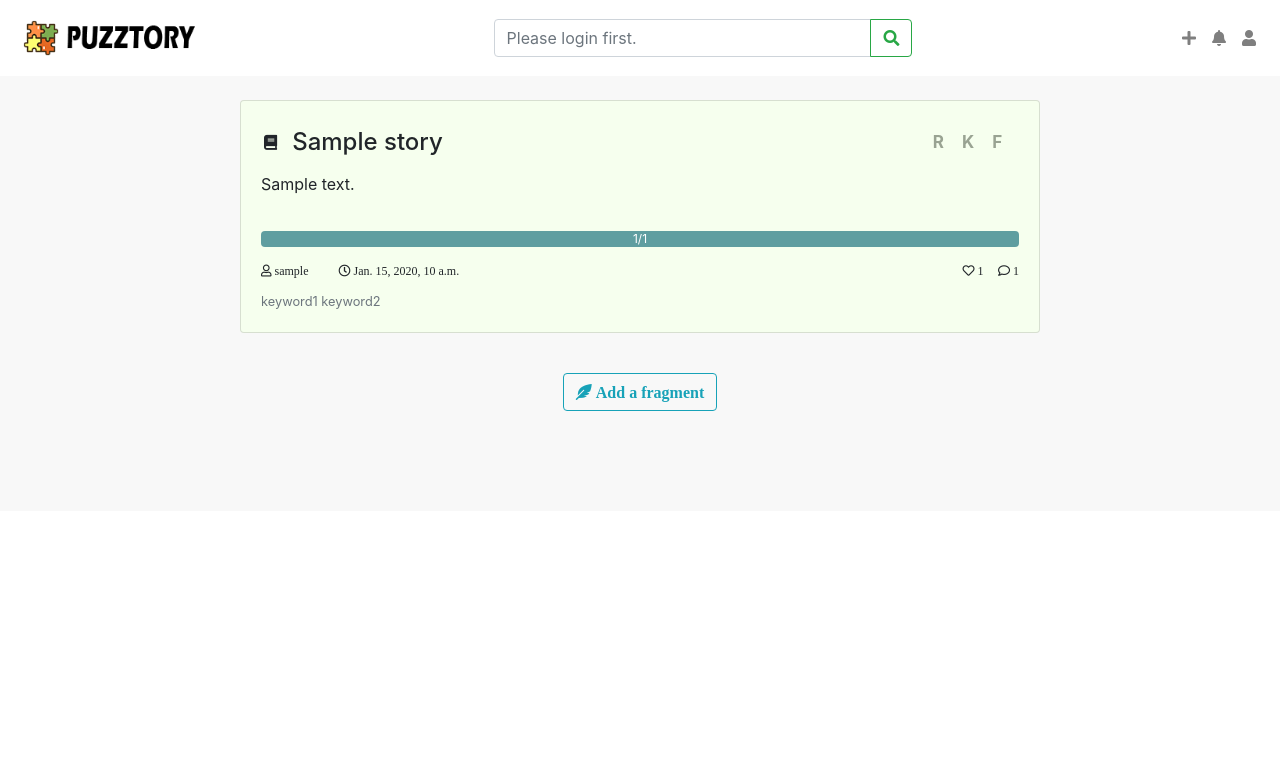
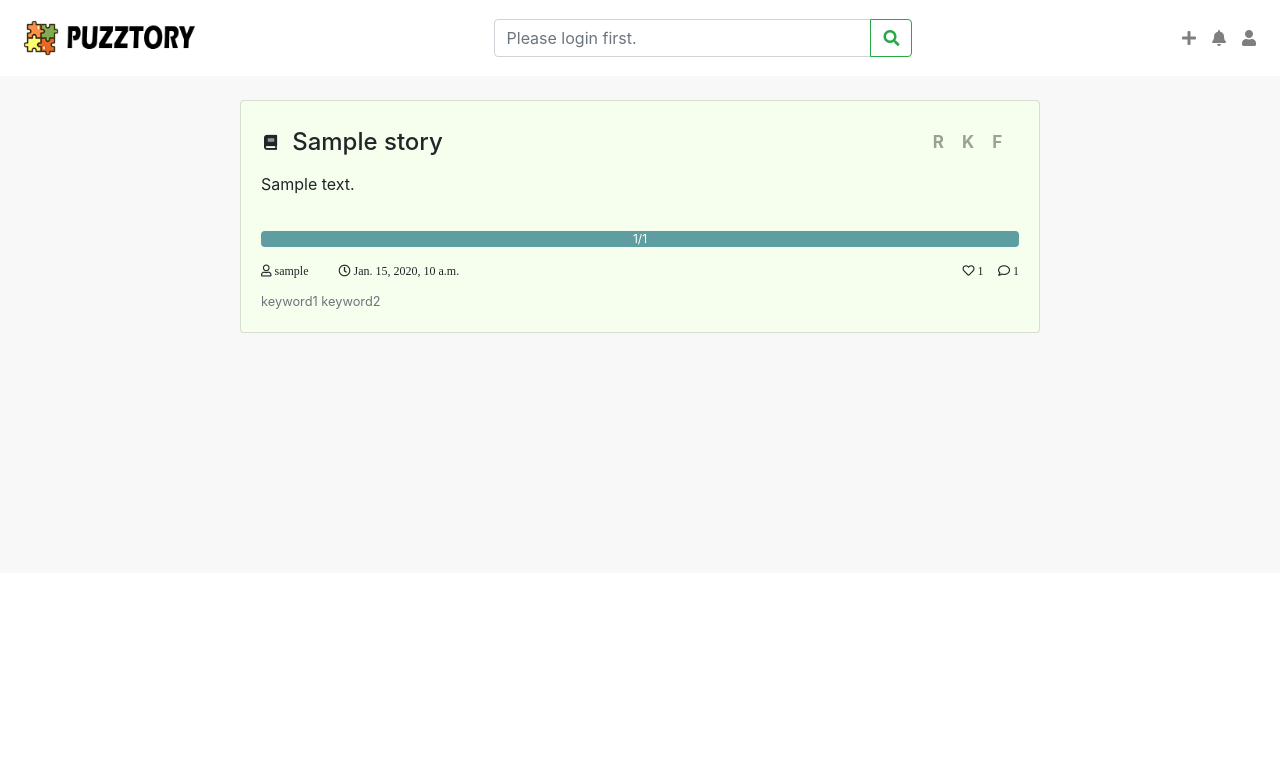
Before and after one commit to KaLuLas/ProjectPuzzoryAlter, a Django app: page /story/1 in a window 1280 px wide. Shown: the top 773 px of the page. Run offline with Django 3.2, Linux system fonts and the light colour scheme; tables that the repository leaves empty hold one stand-in row (values such as "Sample post"); some libraries are stand-ins or nearby versions.

Commit message:
add some restrictions

```diff
--- a/templates/story.html
+++ b/templates/story.html
@@ -248,7 +248,8 @@
             </ul>
         </div>
 
-        <div class="row justify-content-center" style="padding-bottom:100px;">
+        <div class="row justify-content-center" style="padding-bottom:200px;">
+            {% if story.lock == False and story.modified ==  True and story.finished == False and story.fragscount < story.fragscountlimit %}
             <button type="button" class="btn btn-outline-info" data-toggle="modal" data-target="#addfrag"><i
                     class="fas fa-feather-alt"> Add a fragment</i></button>
 
@@ -286,6 +287,7 @@
                     </div>
                 </div>
             </div>
+            {% endif %}
         </div>
     </div>
 
```
